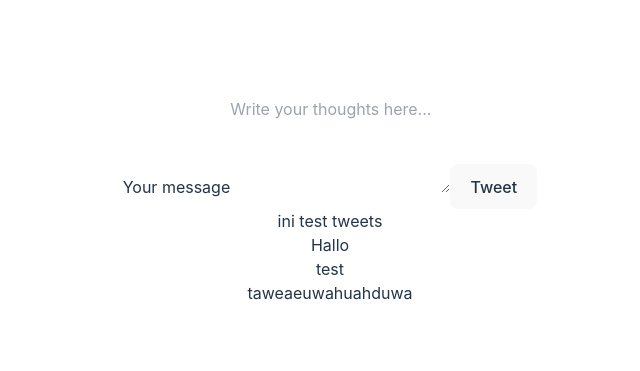
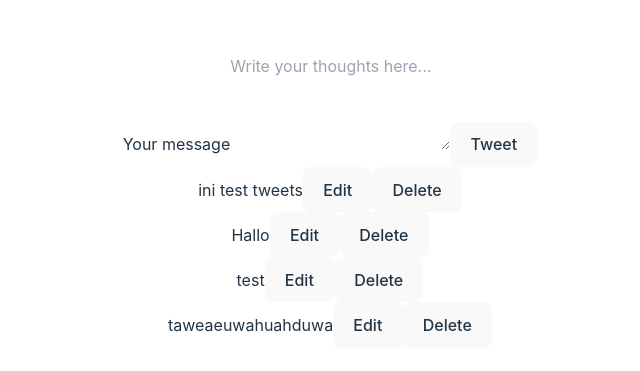
Before and after one commit to ardioputra/liketweet, a React (Vite) app: page / in a window 1280 px wide. Shown: the part 199-570 px from the top of the page, without its empty margins (310-950 px from the left). Built offline with nearby package versions, Linux system fonts and the light colour scheme; data requests are answered from the project's data file.

Commit message:
build: add button edit and delete

```diff
--- a/src/pages/timeline/components/table.tsx
+++ b/src/pages/timeline/components/table.tsx
@@ -23,6 +23,8 @@ export default function Table() {
         return (
           <div key={tweet.id} className="bg-slate-600 p-4 rounded-md shadow-md">
             {tweet.tweet}
+            <button>Edit</button>
+            <button>Delete</button>
           </div>
         );
       })}
```
